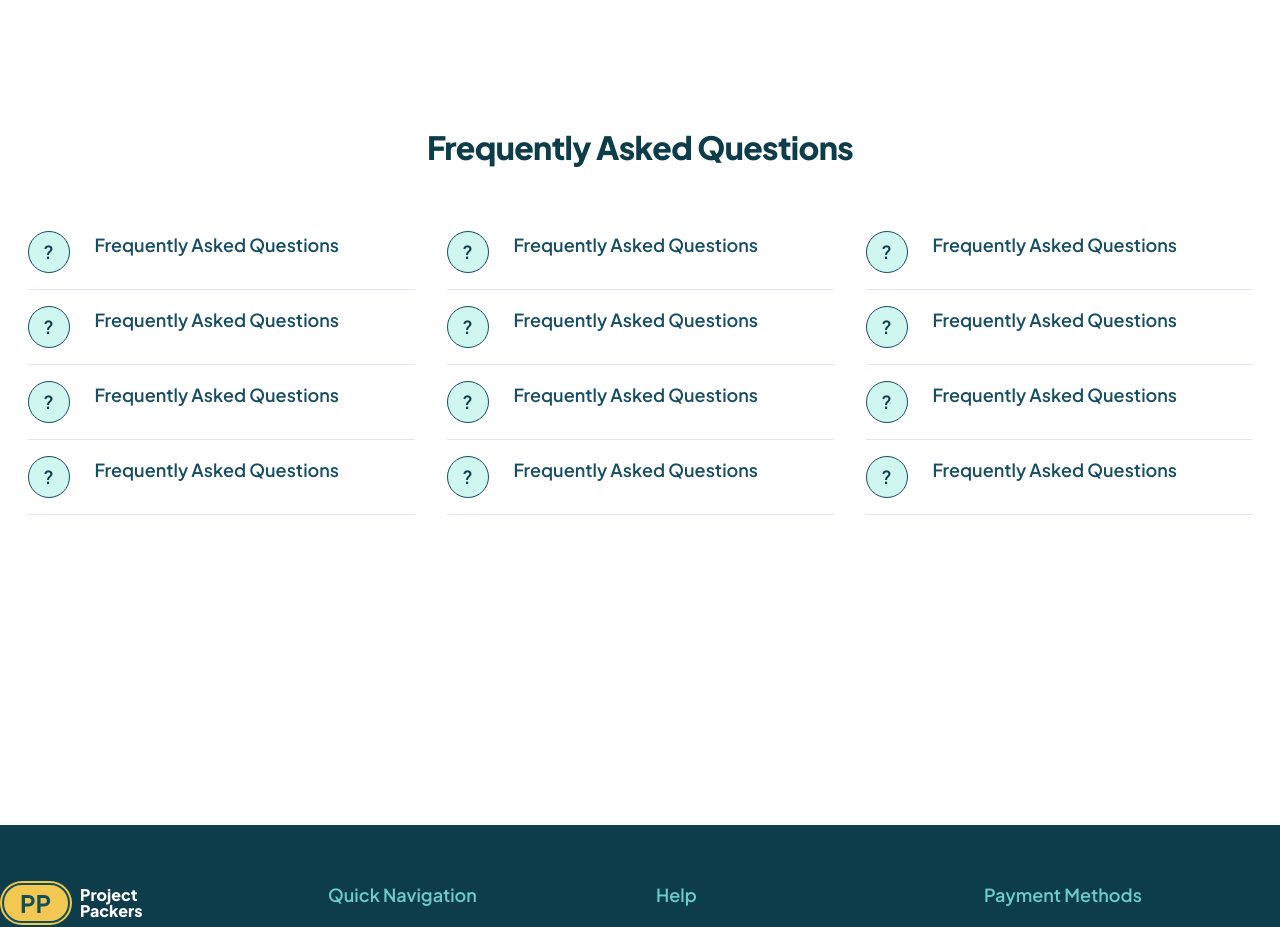
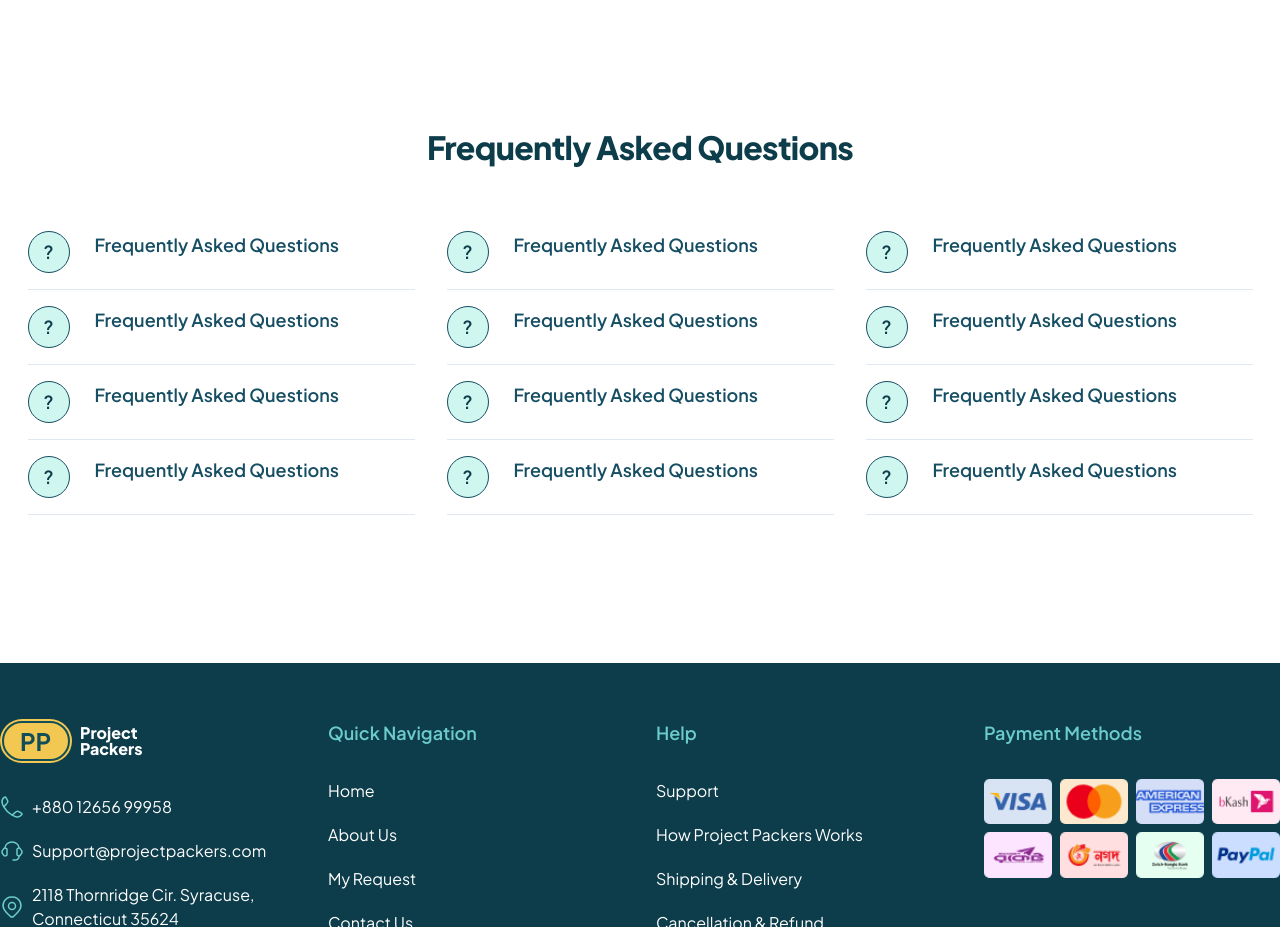
Before and after one commit to rafi-coredevs/project-packers, a React (Vite) app: page / in a window 1280 px wide. Shown: the part 2600-3527 px from the top of the page. Built offline with nearby package versions, Linux system fonts and the light colour scheme; no server answers.

Commit message:
category arrow rotation fixed

```diff
--- a/src/Components/Faq/Faq.jsx
+++ b/src/Components/Faq/Faq.jsx
@@ -14,7 +14,7 @@ const DUMMY_DATA = {
 };
 const Faq = () => {
   return (
-    <div className="container mx-auto flex flex-col items-center px-5 sm:p-0 my-12 md:my-[9.25rem] min-h-[1178px] md:min-h-[730px] lg:min-h-[550px]">
+    <div className="container mx-auto flex flex-col items-center px-5 sm:p-0 my-12 md:my-[9.25rem] ">
       <Heading title="Frequently Asked Questions" />
 
       <div className="grid grid-cols-1   md:grid-cols-3 gap-8 justify-center items-start">
--- a/src/Components/UiElements/Category/Category.jsx
+++ b/src/Components/UiElements/Category/Category.jsx
@@ -36,7 +36,7 @@ const Category = ({ data, reFetch }) => {
 
             {category.name}
           </p>
-          {category?.subcategory?.length > 0 && <img src={arrow} className='rotate-90' />}
+          {category?.subcategory?.length > 0 && <img src={arrow} className={expandedCategory === category.id ? 'rotate-90' : 'rotate-0'} />}
         </div>
         {expandedCategory === category.id && (
           <div className="ml-8 my-2">
```
